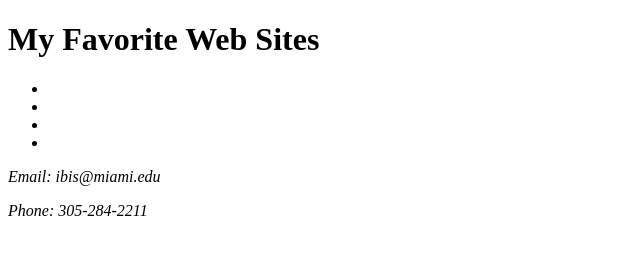
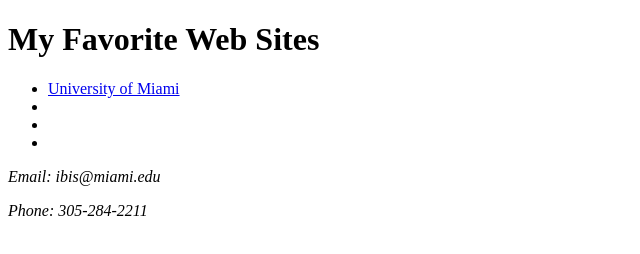
Before and after one commit to AHaas195/practice, a plain HTML site: page my-favorite-sites.html in a window 1280 px wide. Shown: the whole page, without its empty margins (0-640 px from the left). Drawn offline with Linux system fonts and the light colour scheme.

Commit message:
Update my-favorite-sites.html

```diff
--- a/my-favorite-sites.html
+++ b/my-favorite-sites.html
@@ -9,7 +9,7 @@
     <h1>My Favorite Web Sites</h1>
 
     <ul>
-      <li></li>
+      <li><a href="https://miami.edu">University of Miami</a></li>
       <li></li>
       <li></li>
       <li></li>
```
